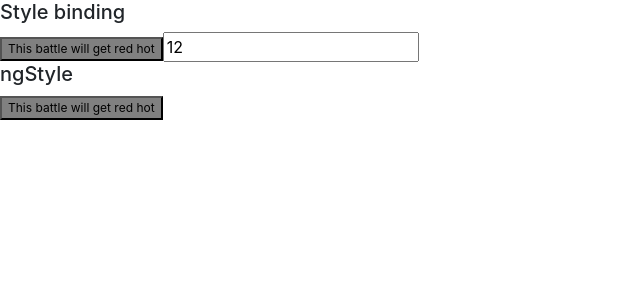
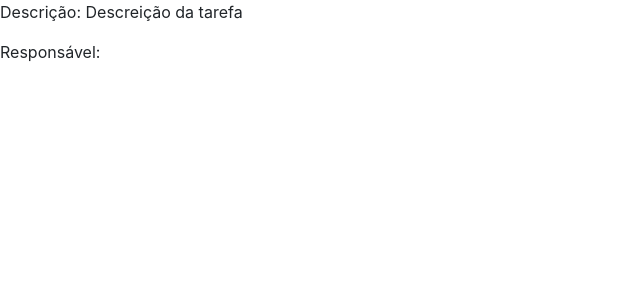
Before and after one commit to gab618/angular-04-diretivas, an Angular app: page / in a window 1280 px wide. Shown: the top 300 px of the page, without its empty margins (0-640 px from the left). Built offline with nearby package versions, Linux system fonts and the light colour scheme; what ngx-bootstrap-icons would draw is missing.

Commit message:
elvis operator

```diff
--- a/src/app/app.component.html
+++ b/src/app/app.component.html
@@ -2,4 +2,5 @@
 <!-- <app-diretiva-ngswitch></app-diretiva-ngswitch> -->
 <!-- <app-diretiva-ngfor></app-diretiva-ngfor> -->
 <!-- <app-diretiva-ngclass></app-diretiva-ngclass> -->
-<app-diretiva-ngstyle></app-diretiva-ngstyle>
+<!-- <app-diretiva-ngstyle></app-diretiva-ngstyle> -->
+<app-operador-elvis></app-operador-elvis>
--- a/src/app/app.module.ts
+++ b/src/app/app.module.ts
@@ -10,6 +10,7 @@ import { DiretivaNgswitchComponent } from './diretiva-ngswitch/diretiva-ngswitch
 import { DiretivaNgforComponent } from './diretiva-ngfor/diretiva-ngfor.component';
 import { DiretivaNgclassComponent } from './diretiva-ngclass/diretiva-ngclass.component';
 import { DiretivaNgstyleComponent } from './diretiva-ngstyle/diretiva-ngstyle.component';
+import { OperadorElvisComponent } from './operador-elvis/operador-elvis.component';
 
 const icons = { heart, heartFill };
 @NgModule({
@@ -20,6 +21,7 @@ const icons = { heart, heartFill };
     DiretivaNgforComponent,
     DiretivaNgclassComponent,
     DiretivaNgstyleComponent,
+    OperadorElvisComponent,
   ],
   imports: [BrowserModule, NgxBootstrapIconsModule.forRoot(icons), FormsModule],
   providers: [],
--- /dev/null
+++ b/src/app/operador-elvis/operador-elvis.component.html
@@ -0,0 +1,3 @@
+<p>Descrição: {{ tarefa.description }}</p>
+<!-- <p>Responsável: {{ tarefa.responsavel.nome }}</p> -->
+<p>Responsável: {{ tarefa.responsavel?.usuario?.nome }}</p>
--- /dev/null
+++ b/src/app/operador-elvis/operador-elvis.component.ts
@@ -0,0 +1,17 @@
+import { Component, OnInit } from '@angular/core';
+
+@Component({
+  selector: 'app-operador-elvis',
+  templateUrl: './operador-elvis.component.html',
+  styleUrls: ['./operador-elvis.component.css'],
+})
+export class OperadorElvisComponent implements OnInit {
+  tarefa: any = {
+    description: 'Descreição da tarefa',
+    responsavel: null,
+  };
+
+  constructor() {}
+
+  ngOnInit(): void {}
+}
```
Also changed, not shown: src/app/operador-elvis/operador-elvis.component.css (added), 1 other file (tests, documents, lock files or other folders).
